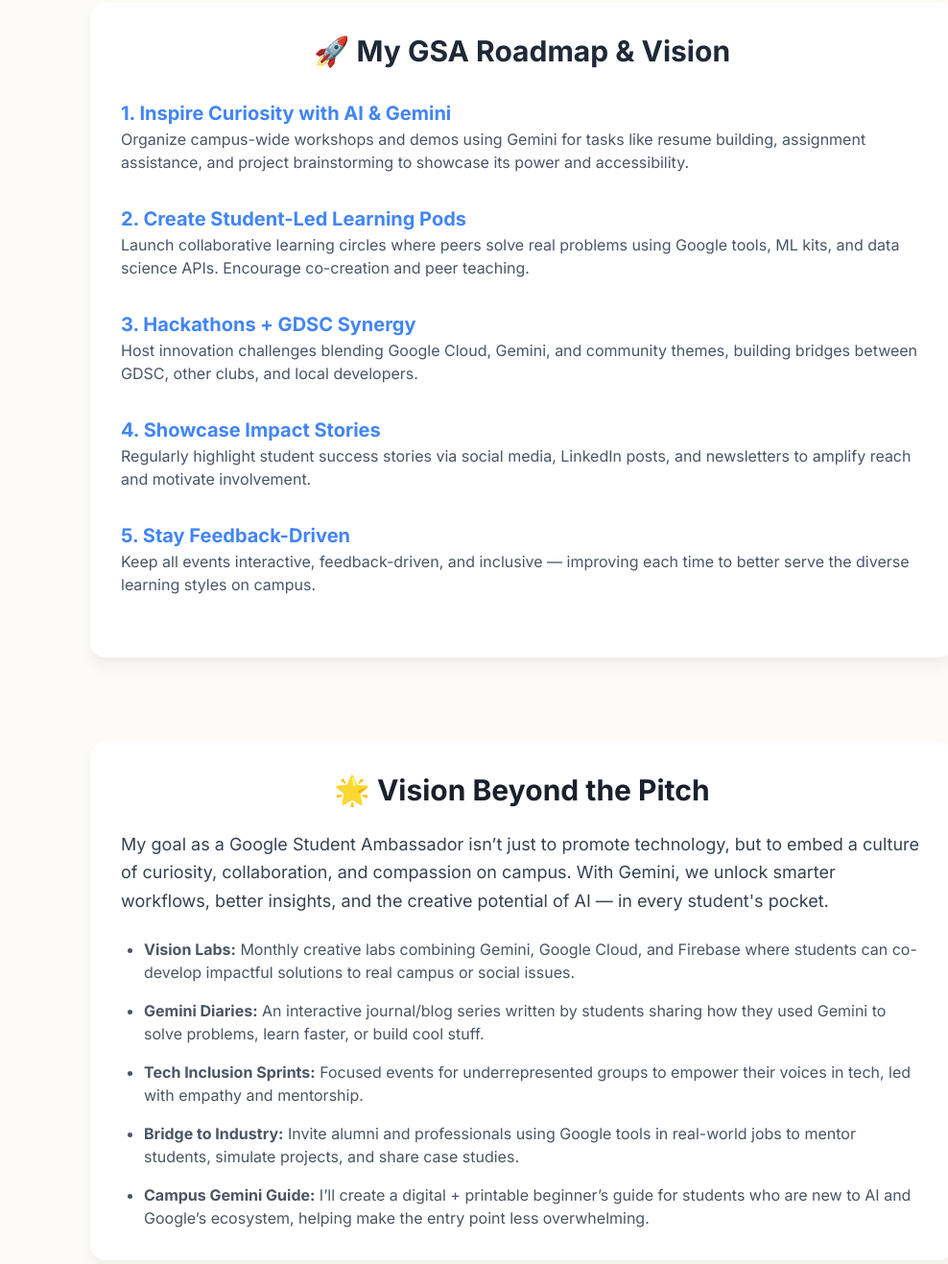
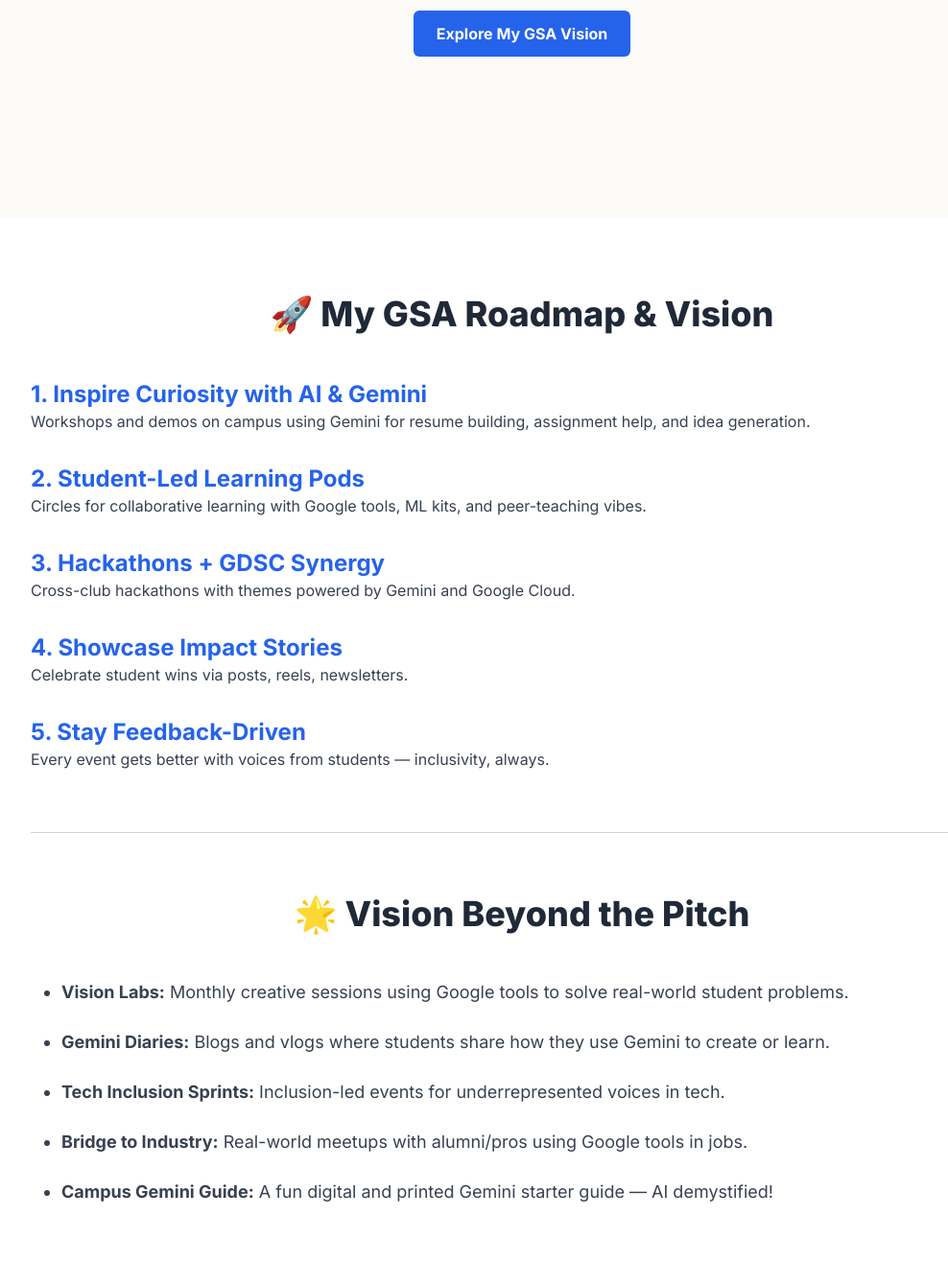
Before and after one commit to AnuragRai8787/gsa-pitch-, a plain HTML site: page index.html in a window 1280 px wide. Shown: the part 573-1890 px from the top of the page at 96% size, without its empty margins (96-1084 px from the left). Drawn offline with nearby package versions, Linux system fonts and the light colour scheme.

Commit message:
Update index.html

```diff
--- a/index.html
+++ b/index.html
@@ -19,25 +19,8 @@
             -webkit-background-clip: text;
             -webkit-text-fill-color: transparent;
         }
-        .roadmap-section, .vision-detail {
-            background-color: #ffffff;
-            border-radius: 1rem;
-            padding: 2rem;
-            margin: 3rem auto;
-            max-width: 900px;
-            box-shadow: 0 10px 15px rgba(0, 0, 0, 0.05);
-        }
-        .step {
-            margin-bottom: 2rem;
-        }
-        .step-title {
-            font-weight: 700;
-            font-size: 1.25rem;
-            color: #4285F4;
-        }
-        .step-desc {
-            color: #4a5568;
-            font-size: 1rem;
+        section {
+            scroll-margin-top: 4rem;
         }
     </style>
 </head>
@@ -56,47 +39,49 @@
                 <a href="https://github.com/AnuragRai8787" class="text-blue-600 font-medium hover:underline" target="_blank">GitHub</a>
             </div>
             <div class="mt-12">
-                <a href="#roadmap" class="inline-block bg-blue-600 text-white px-6 py-3 rounded-md font-semibold hover:bg-blue-700 transition">Explore My GSA Vision</a>
+                <a href="#vision" class="inline-block bg-blue-600 text-white px-6 py-3 rounded-md font-semibold hover:bg-blue-700 transition">Explore My GSA Vision</a>
             </div>
         </div>
+    </main>
 
-        <section id="roadmap" class="roadmap-section mt-16">
-            <h2 class="text-3xl font-bold text-center mb-8 text-gray-800">🚀 My GSA Roadmap & Vision</h2>
-            <div class="step">
-                <h3 class="step-title">1. Inspire Curiosity with AI & Gemini</h3>
-                <p class="step-desc">Organize campus-wide workshops and demos using Gemini for tasks like resume building, assignment assistance, and project brainstorming to showcase its power and accessibility.</p>
+    <!-- Separate Fullscreen Section for GSA Vision -->
+    <section id="vision" class="w-full min-h-screen bg-white py-20 px-6 md:px-20">
+        <div class="max-w-5xl mx-auto">
+            <h2 class="text-4xl font-extrabold text-center text-gray-800 mb-12">🚀 My GSA Roadmap & Vision</h2>
+            <div class="space-y-8">
+                <div>
+                    <h3 class="text-2xl font-bold text-blue-600">1. Inspire Curiosity with AI & Gemini</h3>
+                    <p class="text-gray-700">Workshops and demos on campus using Gemini for resume building, assignment help, and idea generation.</p>
+                </div>
+                <div>
+                    <h3 class="text-2xl font-bold text-blue-600">2. Student-Led Learning Pods</h3>
+                    <p class="text-gray-700">Circles for collaborative learning with Google tools, ML kits, and peer-teaching vibes.</p>
+                </div>
+                <div>
+                    <h3 class="text-2xl font-bold text-blue-600">3. Hackathons + GDSC Synergy</h3>
+                    <p class="text-gray-700">Cross-club hackathons with themes powered by Gemini and Google Cloud.</p>
+                </div>
+                <div>
+                    <h3 class="text-2xl font-bold text-blue-600">4. Showcase Impact Stories</h3>
+                    <p class="text-gray-700">Celebrate student wins via posts, reels, newsletters.</p>
+                </div>
+                <div>
+                    <h3 class="text-2xl font-bold text-blue-600">5. Stay Feedback-Driven</h3>
+                    <p class="text-gray-700">Every event gets better with voices from students — inclusivity, always.</p>
+                </div>
             </div>
-            <div class="step">
-                <h3 class="step-title">2. Create Student-Led Learning Pods</h3>
-                <p class="step-desc">Launch collaborative learning circles where peers solve real problems using Google tools, ML kits, and data science APIs. Encourage co-creation and peer teaching.</p>
-            </div>
-            <div class="step">
-                <h3 class="step-title">3. Hackathons + GDSC Synergy</h3>
-                <p class="step-desc">Host innovation challenges blending Google Cloud, Gemini, and community themes, building bridges between GDSC, other clubs, and local developers.</p>
-            </div>
-            <div class="step">
-                <h3 class="step-title">4. Showcase Impact Stories</h3>
-                <p class="step-desc">Regularly highlight student success stories via social media, LinkedIn posts, and newsletters to amplify reach and motivate involvement.</p>
-            </div>
-            <div class="step">
-                <h3 class="step-title">5. Stay Feedback-Driven</h3>
-                <p class="step-desc">Keep all events interactive, feedback-driven, and inclusive — improving each time to better serve the diverse learning styles on campus.</p>
-            </div>
-        </section>
 
-        <section class="vision-detail mt-10">
-            <h2 class="text-3xl font-bold mb-6 text-center">🌟 Vision Beyond the Pitch</h2>
-            <p class="text-gray-700 text-lg leading-relaxed mb-6">
-                My goal as a Google Student Ambassador isn’t just to promote technology, but to embed a culture of curiosity, collaboration, and compassion on campus. With Gemini, we unlock smarter workflows, better insights, and the creative potential of AI — in every student's pocket.
-            </p>
-            <ul class="space-y-4 text-gray-600 text-base list-disc pl-6">
-                <li><strong>Vision Labs:</strong> Monthly creative labs combining Gemini, Google Cloud, and Firebase where students can co-develop impactful solutions to real campus or social issues.</li>
-                <li><strong>Gemini Diaries:</strong> An interactive journal/blog series written by students sharing how they used Gemini to solve problems, learn faster, or build cool stuff.</li>
-                <li><strong>Tech Inclusion Sprints:</strong> Focused events for underrepresented groups to empower their voices in tech, led with empathy and mentorship.</li>
-                <li><strong>Bridge to Industry:</strong> Invite alumni and professionals using Google tools in real-world jobs to mentor students, simulate projects, and share case studies.</li>
-                <li><strong>Campus Gemini Guide:</strong> I’ll create a digital + printable beginner’s guide for students who are new to AI and Google’s ecosystem, helping make the entry point less overwhelming.</li>
+            <hr class="my-16 border-gray-300">
+
+            <h2 class="text-4xl font-extrabold text-center text-gray-800 mb-12">🌟 Vision Beyond the Pitch</h2>
+            <ul class="list-disc space-y-6 text-gray-700 text-lg pl-8">
+                <li><strong>Vision Labs:</strong> Monthly creative sessions using Google tools to solve real-world student problems.</li>
+                <li><strong>Gemini Diaries:</strong> Blogs and vlogs where students share how they use Gemini to create or learn.</li>
+                <li><strong>Tech Inclusion Sprints:</strong> Inclusion-led events for underrepresented voices in tech.</li>
+                <li><strong>Bridge to Industry:</strong> Real-world meetups with alumni/pros using Google tools in jobs.</li>
+                <li><strong>Campus Gemini Guide:</strong> A fun digital and printed Gemini starter guide — AI demystified!</li>
             </ul>
-        </section>
-    </main>
+        </div>
+    </section>
 </body>
 </html>
```
